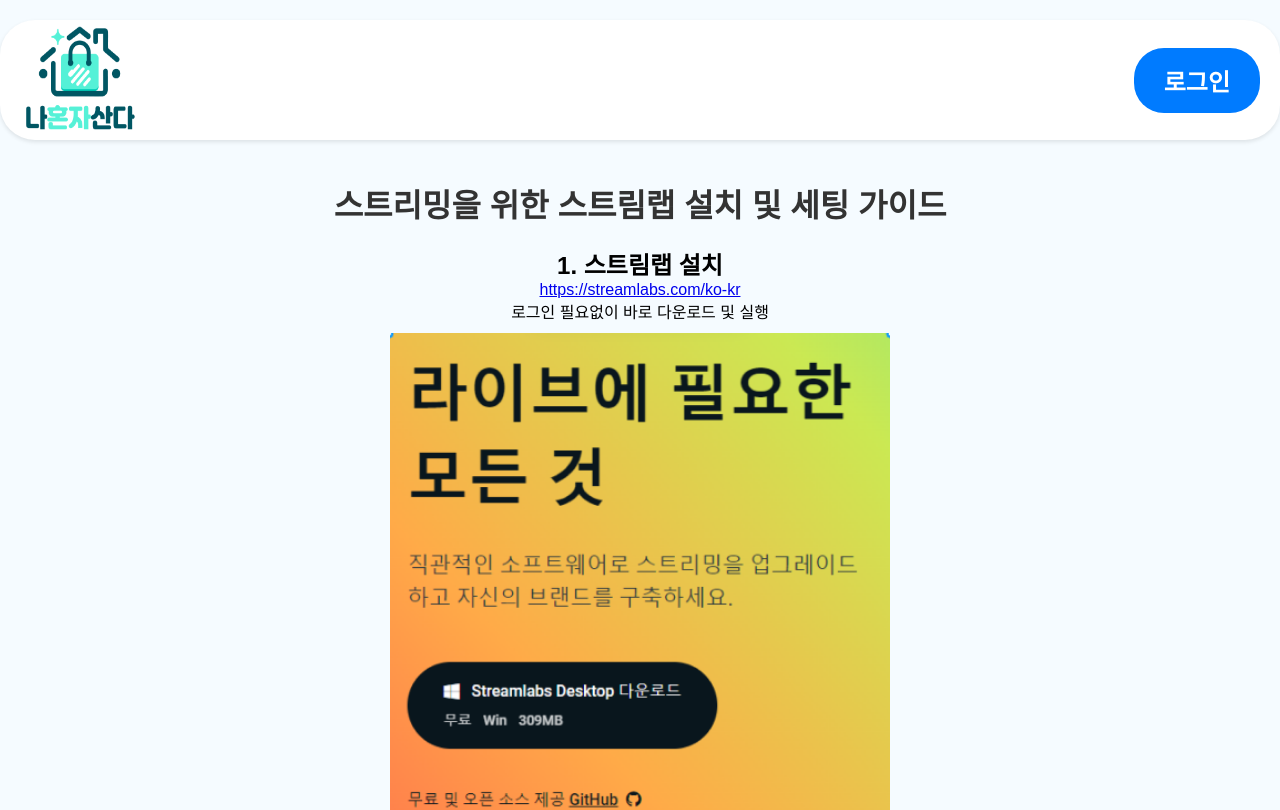
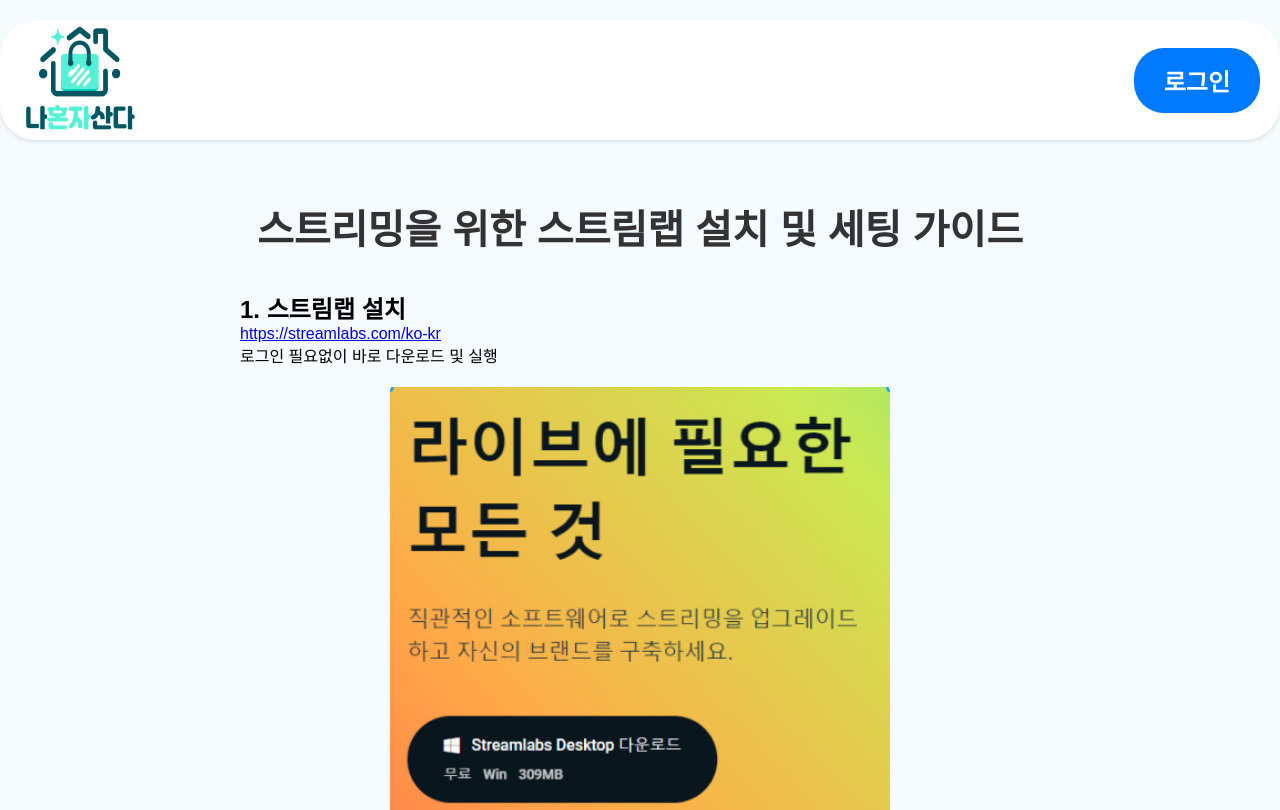
Before and after one commit to yuguri76/frontlivealone, a React (Create React App) app: page /guide in a window 1280 px wide. Shown: the top 810 px of the page. Built offline with nearby package versions, Linux system fonts and the light colour scheme; no server answers.

Commit message:
feat : 스트림랩 가이드 페이지 추가
✨ 내용 추가할 거 적어주세요

PaymentPage, CompletePaymentPage css 구현 완료

 FIX
    - CompletePaymentPage.module.css
    - PaymentPage.module.css

BREAKING CHANGE(중요한 변경 사항):

```diff
--- a/src/styles/GuidePage.module.css
+++ b/src/styles/GuidePage.module.css
@@ -2,40 +2,44 @@
     display: flex;
     flex-direction: column;
     align-items: center;
-    padding: 20px;
+    padding: 40px 20px; /* 패딩을 늘려서 여백 추가 */
     font-family: Arial, sans-serif;
 }
 
 .title {
-    font-size: 2rem;
+    font-size: 2.5rem; /* 제목 크기를 키움 */
     color: #333;
-    margin-bottom: 20px;
+    margin-bottom: 30px; /* 제목과 첫 번째 섹션 사이의 간격을 넓힘 */
     text-align: center;
+    line-height: 1.5; /* 줄 간격을 넓힘 */
 }
 
 .step {
     width: 100%;
     max-width: 800px;
-    margin-bottom: 40px;
-    text-align: center;
+    margin-bottom: 50px; /* 섹션 간의 간격을 더 넓힘 */
+    text-align: left; /* 텍스트를 왼쪽 정렬 */
 }
 
 .image {
     max-width: 100%;
     height: auto;
-    margin-top: 10px;
-    margin-bottom: 20px;
+    margin-top: 20px;
+    margin-bottom: 30px;
+    display: block; /* 이미지를 블록 요소로 설정하여 중앙 정렬 */
+    margin-left: auto;
+    margin-right: auto;
 }
 
 .startButton {
     display: block;
-    margin: 0 auto;
+    margin: 40px auto; /* 버튼과 아래 여백을 더 넓힘 */
     background-color: #007bff;
     color: white;
     border: none;
-    padding: 10px 20px;
+    padding: 15px 30px; /* 버튼 크기를 더 키움 */
     border-radius: 4px;
-    font-size: 1.2rem;
+    font-size: 1.5rem; /* 버튼 텍스트 크기를 키움 */
     cursor: pointer;
     transition: background-color 0.3s ease;
 }
```
